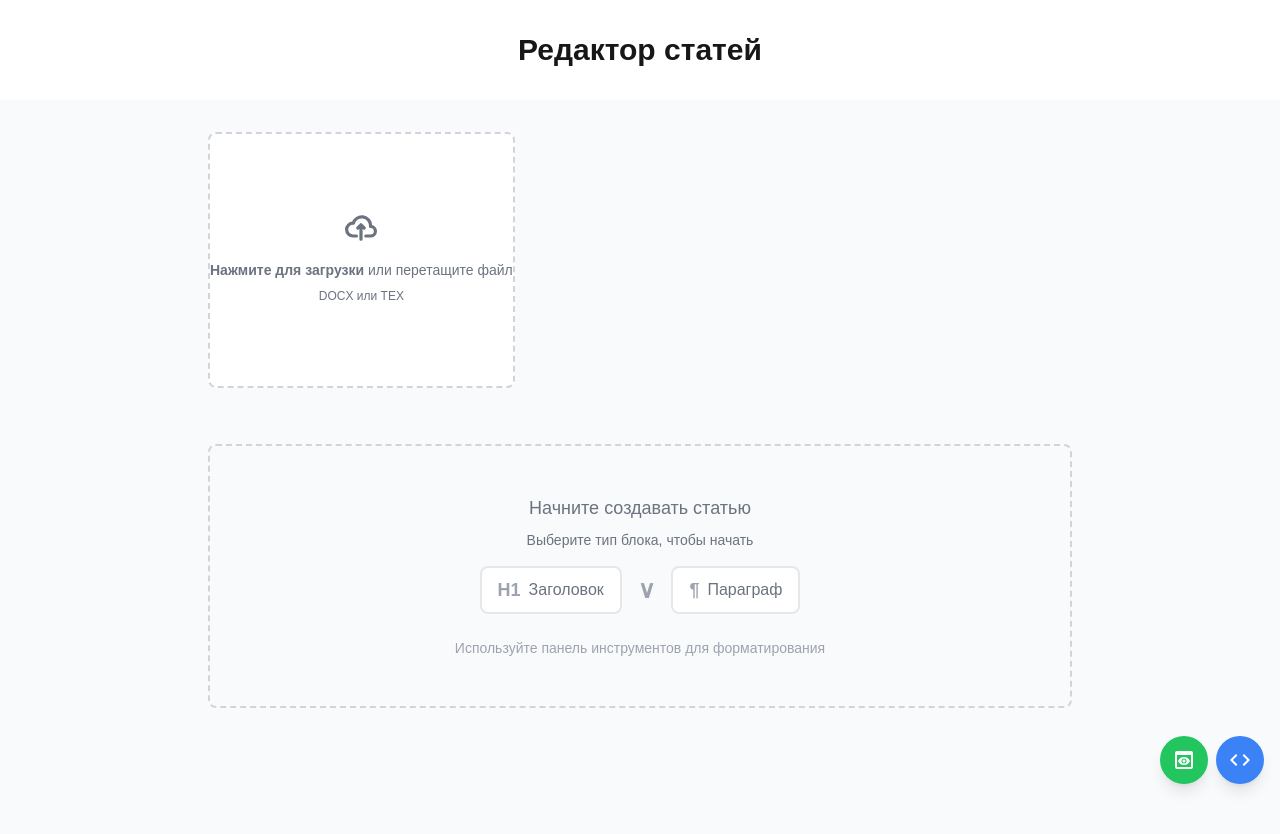
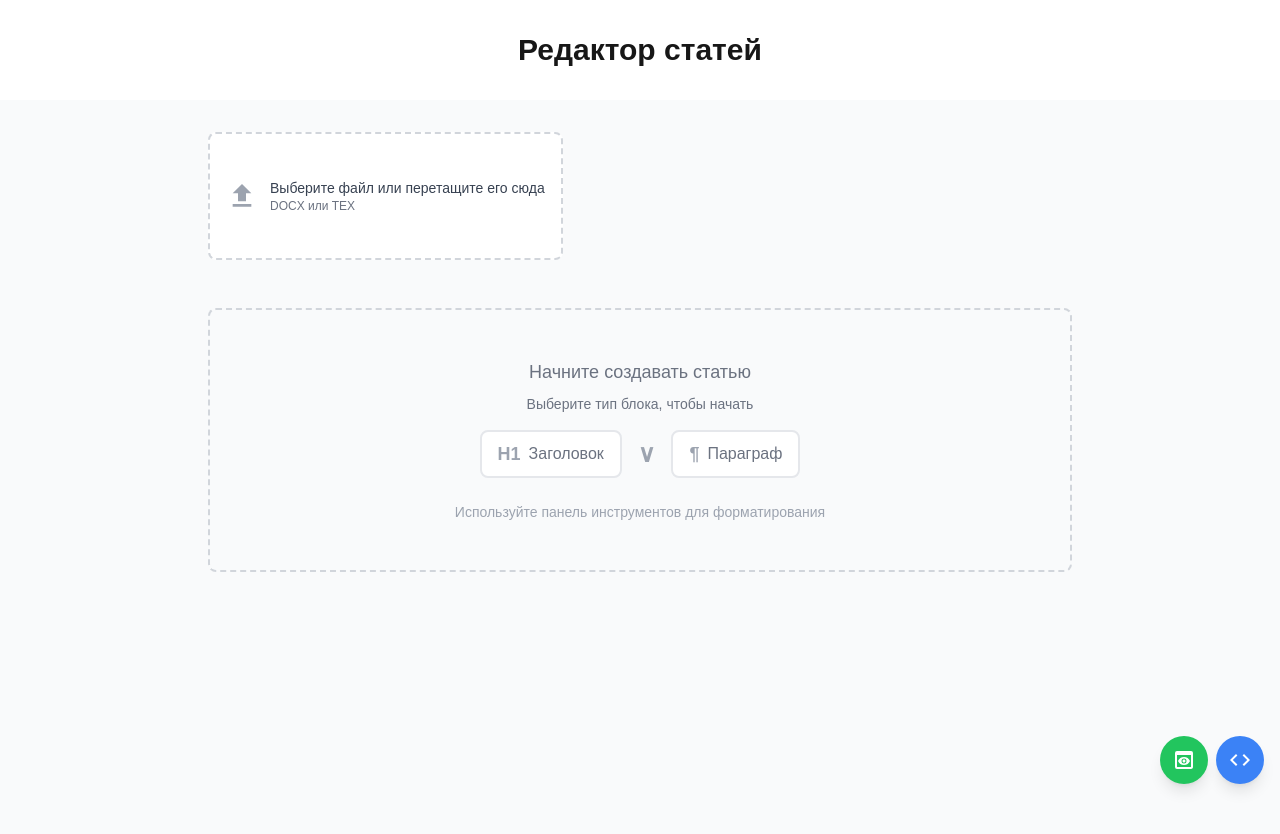
Before and after one commit to rodiontazetdinov/article-editor, a Next.js app: page / in a window 1280 px wide. Shown: the top 834 px of the page. Built offline with nearby package versions, Linux system fonts and the light colour scheme.

Commit message:
поменять немного загрузчик

```diff
--- a/src/components/ImportDocument/ImportDocument.tsx
+++ b/src/components/ImportDocument/ImportDocument.tsx
@@ -1,5 +1,6 @@
 import { useState } from 'react';
 import { docxToBlocks, parseLatexToJson } from '@/utils/documentParser';
+import { MdUpload, MdError, MdCheckCircle } from 'react-icons/md';
 
 interface ImportDocumentProps {
   onImport: (blocks: any[]) => void;
@@ -8,16 +9,28 @@ interface ImportDocumentProps {
 export const ImportDocument: React.FC<ImportDocumentProps> = ({ onImport }) => {
   const [isLoading, setIsLoading] = useState(false);
   const [error, setError] = useState<string | null>(null);
+  const [isDragOver, setIsDragOver] = useState(false);
+  const [progress, setProgress] = useState(0);
 
   const handleFileUpload = async (event: React.ChangeEvent<HTMLInputElement>) => {
     const file = event.target.files?.[0];
     if (!file) return;
 
+    await processFile(file);
+  };
+
+  const processFile = async (file: File) => {
     setIsLoading(true);
     setError(null);
+    setProgress(0);
 
     try {
       let blocks: any[] = [];
+
+      // Имитация прогресса загрузки
+      const progressInterval = setInterval(() => {
+        setProgress(prev => Math.min(prev + 10, 90));
+      }, 100);
 
       if (file.name.endsWith('.docx')) {
         const arrayBuffer = await file.arrayBuffer();
@@ -26,51 +39,98 @@ export const ImportDocument: React.FC<ImportDocumentProps> = ({ onImport }) => {
         const text = await file.text();
         blocks = parseLatexToJson(text);
       } else {
-        throw new Error('Неподдерживаемый формат файла. Поддерживаются только .docx и .tex файлы');
+        throw new Error('Поддерживаются только .docx и .tex файлы');
       }
 
+      clearInterval(progressInterval);
+      setProgress(100);
       onImport(blocks);
+
+      // Сбрасываем прогресс через некоторое время
+      setTimeout(() => {
+        setProgress(0);
+        setIsLoading(false);
+      }, 1000);
     } catch (err) {
-      setError(err instanceof Error ? err.message : 'Произошла ошибка при импорте файла');
-    } finally {
+      setError(err instanceof Error ? err.message : 'Ошибка при импорте файла');
       setIsLoading(false);
+      setProgress(0);
+    }
+  };
+
+  const handleDragOver = (e: React.DragEvent) => {
+    e.preventDefault();
+    setIsDragOver(true);
+  };
+
+  const handleDragLeave = (e: React.DragEvent) => {
+    e.preventDefault();
+    setIsDragOver(false);
+  };
+
+  const handleDrop = async (e: React.DragEvent) => {
+    e.preventDefault();
+    setIsDragOver(false);
+
+    const file = e.dataTransfer.files[0];
+    if (file) {
+      await processFile(file);
     }
   };
 
   return (
-    <div className="mb-6">
-      <div className="flex items-center justify-center w-full">
+    <div className="mb-4">
+      <div
+        className="relative flex items-center justify-center w-full"
+        onDragOver={handleDragOver}
+        onDragLeave={handleDragLeave}
+        onDrop={handleDrop}
+      >
         <label
           htmlFor="dropzone-file"
-          className={`flex flex-col items-center justify-center w-full h-64
+          className={`
+            flex items-center justify-center w-full h-32
             border-2 border-dashed rounded-lg cursor-pointer
-            ${isLoading ? 'bg-gray-100' : 'bg-white hover:bg-gray-50'}
-            ${error ? 'border-red-300' : 'border-gray-300'}`}
+            transition-all duration-200 ease-in-out
+            ${isDragOver ? 'border-blue-400 bg-blue-50' : 'border-gray-300 hover:border-blue-400'}
+            ${isLoading ? 'bg-gray-50' : 'bg-white hover:bg-gray-50'}
+            ${error ? 'border-red-300 bg-red-50' : ''}
+          `}
         >
-          <div className="flex flex-col items-center justify-center pt-5 pb-6">
+          <div className="flex items-center gap-3 px-4">
             {isLoading ? (
-              <div className="text-gray-500">Загрузка...</div>
+              <>
+                <div className="w-8 h-8 border-4 border-blue-200 border-t-blue-500 rounded-full animate-spin" />
+                <div className="flex flex-col">
+                  <span className="text-sm font-medium text-gray-700">Загрузка файла...</span>
+                  <span className="text-xs text-gray-500">{progress}%</span>
+                </div>
+              </>
+            ) : error ? (
+              <>
+                <MdError className="w-8 h-8 text-red-500" />
+                <div className="flex flex-col">
+                  <span className="text-sm font-medium text-red-700">Ошибка загрузки</span>
+                  <span className="text-xs text-red-500">{error}</span>
+                </div>
+              </>
+            ) : progress === 100 ? (
+              <>
+                <MdCheckCircle className="w-8 h-8 text-green-500" />
+                <div className="flex flex-col">
+                  <span className="text-sm font-medium text-green-700">Файл загружен</span>
+                  <span className="text-xs text-green-500">Документ успешно импортирован</span>
+                </div>
+              </>
             ) : (
               <>
-                <svg
-                  className="w-8 h-8 mb-4 text-gray-500"
-                  aria-hidden="true"
-                  xmlns="http://www.w3.org/2000/svg"
-                  fill="none"
-                  viewBox="0 0 20 16"
-                >
-                  <path
-                    stroke="currentColor"
-                    strokeLinecap="round"
-                    strokeLinejoin="round"
-                    strokeWidth="2"
-                    d="M13 13h3a3 3 0 0 0 0-6h-.025A5.56 5.56 0 0 0 16 6.5 5.5 5.5 0 0 0 5.207 5.021C5.137 5.017 5.071 5 5 5a4 4 0 0 0 0 8h2.167M10 15V6m0 0L8 8m2-2 2 2"
-                  />
-                </svg>
-                <p className="mb-2 text-sm text-gray-500">
-                  <span className="font-semibold">Нажмите для загрузки</span> или перетащите файл
-                </p>
-                <p className="text-xs text-gray-500">DOCX или TEX</p>
+                <MdUpload className="w-8 h-8 text-gray-400 group-hover:text-blue-500 transition-colors" />
+                <div className="flex flex-col">
+                  <span className="text-sm font-medium text-gray-700">
+                    Выберите файл или перетащите его сюда
+                  </span>
+                  <span className="text-xs text-gray-500">DOCX или TEX</span>
+                </div>
               </>
             )}
           </div>
@@ -84,9 +144,14 @@ export const ImportDocument: React.FC<ImportDocumentProps> = ({ onImport }) => {
           />
         </label>
       </div>
-      {error && (
-        <div className="mt-2 text-sm text-red-500">
-          {error}
+
+      {/* Прогресс бар */}
+      {progress > 0 && progress < 100 && (
+        <div className="mt-2 h-1 bg-gray-200 rounded-full overflow-hidden">
+          <div
+            className="h-full bg-blue-500 transition-all duration-200 ease-out"
+            style={{ width: `${progress}%` }}
+          />
         </div>
       )}
     </div>
```
